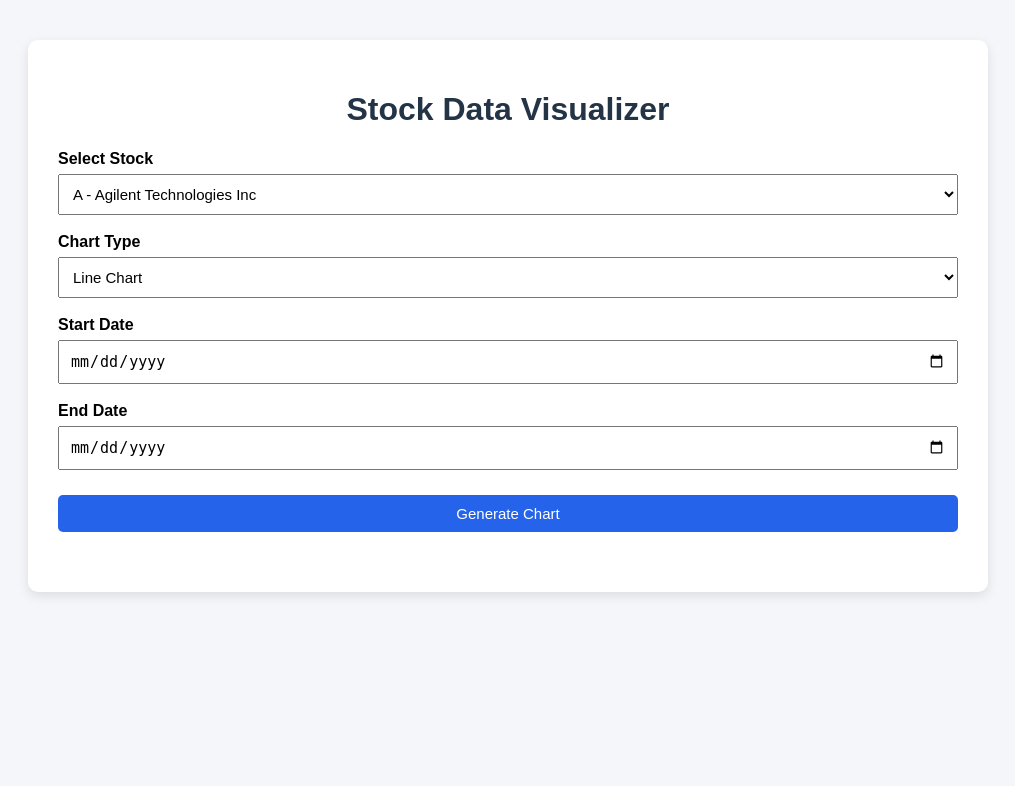
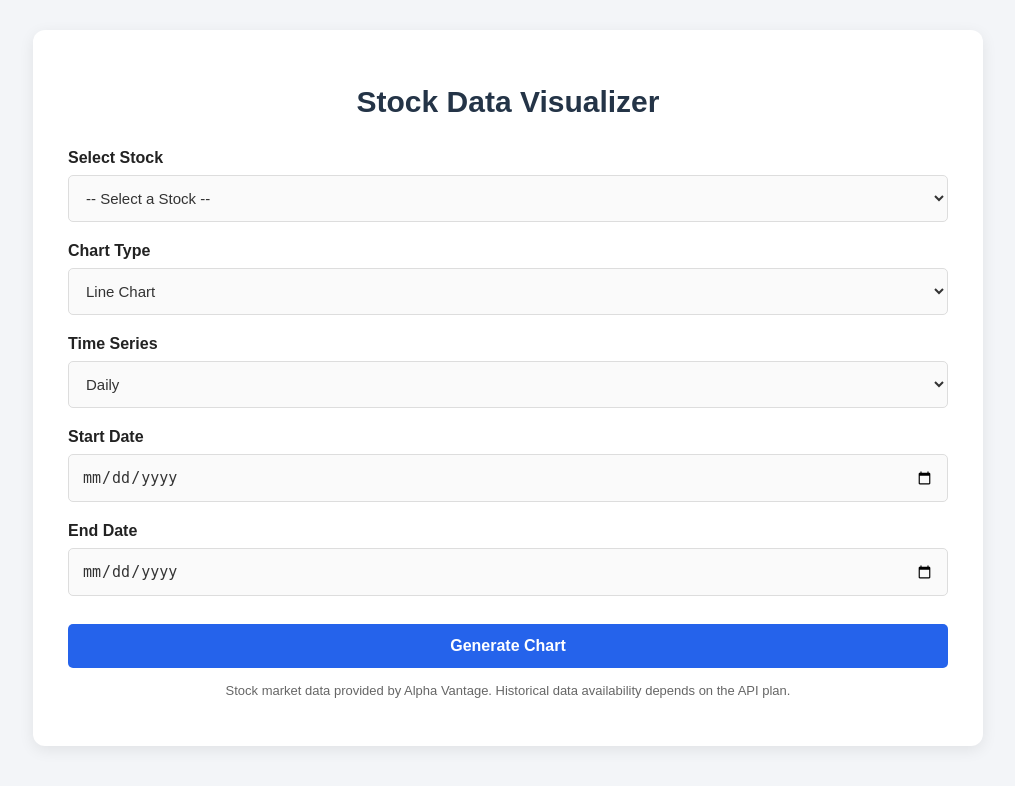
Before and after one commit to Garybyte/4320-Stock-Data-Visualization, a Flask app: page / in a window 1280 px wide. Shown: the top 786 px of the page, without its empty margins (132-1147 px from the left). Run offline with Flask 3, Linux system fonts and the light colour scheme.

Commit message:
Add time series selection and input validation

```diff
--- a/app.py
+++ b/app.py
@@ -1,3 +1,4 @@
+
 import csv
 import os
 from datetime import date
@@ -12,89 +13,228 @@ from flask import Flask, render_template, request
 load_dotenv()
 
 app = Flask(__name__)
+
 BASE_DIR = Path(__file__).resolve().parent
 
+SERIES_OPTIONS = {
+    "daily": ("TIME_SERIES_DAILY", "Time Series (Daily)"),
+    "weekly": ("TIME_SERIES_WEEKLY", "Weekly Time Series"),
+    "monthly": ("TIME_SERIES_MONTHLY", "Monthly Time Series")
+}
 
+
+# Load stock symbols from the CSV file
 def load_stocks():
     stocks = []
 
-    with open(BASE_DIR / "stocks.csv", newline="", encoding="utf-8-sig") as file:
+    with open(
+        BASE_DIR / "stocks.csv",
+        newline="",
+        encoding="utf-8-sig"
+    ) as file:
         reader = csv.DictReader(file)
 
         for row in reader:
-            stocks.append({
-                "symbol": row["Symbol"].strip(),
-                "name": row["Name"].strip()
-            })
+            symbol = row["Symbol"].strip()
+            name = row["Name"].strip()
+
+            if symbol:
+                stocks.append({
+                    "symbol": symbol,
+                    "name": name
+                })
 
     return sorted(stocks, key=lambda stock: stock["symbol"])
 
 
-def get_stock_data(symbol):
+# Retrieve stock information from Alpha Vantage
+def get_stock_data(symbol, time_series):
     api_key = os.getenv("ALPHAVANTAGE_API_KEY")
 
     if not api_key:
         raise ValueError("Alpha Vantage API key is missing.")
 
-    url = "https://www.alphavantage.co/query"
+    if time_series not in SERIES_OPTIONS:
+        raise ValueError("Invalid time series selected.")
+
+    function_name, data_key = SERIES_OPTIONS[time_series]
 
     params = {
-        "function": "TIME_SERIES_DAILY",
+        "function": function_name,
         "symbol": symbol,
-        "outputsize": "compact",
         "apikey": api_key
     }
 
-    response = requests.get(url, params=params, timeout=20)
+    if time_series == "daily":
+        params["outputsize"] = "compact"
+
+    response = requests.get(
+        "https://www.alphavantage.co/query",
+        params=params,
+        timeout=20
+    )
+
     response.raise_for_status()
-    data = response.json()
 
-    if "Time Series (Daily)" not in data:
-        raise ValueError(
-            "Stock data unavailable. Check the stock symbol "
-            "or your Alpha Vantage API limit."
-        )
+    try:
+        data = response.json()
+    except ValueError:
+        raise ValueError("Invalid response from Alpha Vantage.")
 
-    daily_data = data["Time Series (Daily)"]
+    if not isinstance(data, dict):
+        raise ValueError("Unexpected response from Alpha Vantage.")
+
+    if data_key not in data:
+        if "Note" in data or "Information" in data:
+            raise ValueError(
+                "Alpha Vantage could not provide the requested data. "
+                "The API may have reached its request limit "
+                "or this feature may require a paid plan."
+            )
+
+        if "Error Message" in data:
+            raise ValueError("Invalid or unavailable stock symbol.")
+
+        raise ValueError("Stock data is currently unavailable.")
+
+    daily_data = data[data_key]
+
+    if not isinstance(daily_data, dict) or not daily_data:
+        raise ValueError("No stock data was returned.")
 
     df = pd.DataFrame.from_dict(daily_data, orient="index")
-    df.index = pd.to_datetime(df.index)
+
+    if "4. close" not in df.columns:
+        raise ValueError("Closing price data is missing.")
+
+    df.index = pd.to_datetime(df.index, errors="coerce")
+    df = df.loc[~df.index.isna()].copy()
+
+    df["Close"] = pd.to_numeric(
+        df["4. close"], errors="coerce"
+    )
+
+    df = df.dropna(subset=["Close"])
     df = df.sort_index()
 
-    df["Close"] = pd.to_numeric(df["4. close"])
+    if df.empty:
+        raise ValueError("No valid stock prices were returned.")
 
     return df
 
 
+# Generate stock chart
+def create_chart(df, symbol, chart_type, time_series):
+    chart_data = df.reset_index()
+    chart_data = chart_data.rename(columns={"index": "Date"})
+
+    title = (
+        f"{symbol} Stock Closing Prices "
+        f"({time_series.capitalize()})"
+    )
+
+    if chart_type == "line":
+        fig = px.line(
+            chart_data,
+            x="Date",
+            y="Close",
+            title=title
+        )
+    elif chart_type == "bar":
+        fig = px.bar(
+            chart_data,
+            x="Date",
+            y="Close",
+            title=title
+        )
+    else:
+        raise ValueError("Invalid chart type selected.")
+
+    fig.update_layout(
+        xaxis_title="Date",
+        yaxis_title="Closing Price (USD)",
+        template="plotly_white",
+        margin=dict(l=40, r=30, t=70, b=40),
+        height=480
+    )
+
+    return fig.to_html(
+        full_html=False,
+        include_plotlyjs=True
+    )
+
+
+# Main Flask route - GET and POST
 @app.route("/", methods=["GET", "POST"])
 def index():
     stocks = load_stocks()
+
     chart_html = None
     error = None
 
+    selected_symbol = request.form.get("symbol", "")
+    selected_chart = request.form.get("chart_type", "line")
+    selected_series = request.form.get("time_series", "daily")
+    selected_start = request.form.get("start_date", "")
+    selected_end = request.form.get("end_date", "")
+
     if request.method == "POST":
-        symbol = request.form.get("symbol", "")
-        chart_type = request.form.get("chart_type", "line")
-        start_date = request.form.get("start_date", "")
-        end_date = request.form.get("end_date", "")
+        try:
+            # Validate stock symbol
+            valid_symbols = {
+                stock["symbol"] for stock in stocks
+            }
 
-        try:
-            valid_symbols = {stock["symbol"] for stock in stocks}
+            if not selected_symbol:
+                raise ValueError("Please select a stock symbol.")
 
-            if symbol not in valid_symbols:
-                raise ValueError("Please select a valid stock.")
+            if selected_symbol not in valid_symbols:
+                raise ValueError("Invalid stock symbol selected.")
 
-            if chart_type not in ("line", "bar"):
-                raise ValueError("Invalid chart type.")
+            # Validate chart type
+            if selected_chart not in ("line", "bar"):
+                raise ValueError("Invalid chart type selected.")
 
-            start = date.fromisoformat(start_date)
-            end = date.fromisoformat(end_date)
+            # Validate time series
+            if selected_series not in SERIES_OPTIONS:
+                raise ValueError("Invalid time series selected.")
 
-            if start > end:
-                raise ValueError("Start date must be before end date.")
+            # Validate start date
+            if not selected_start:
+                raise ValueError("Please enter a start date.")
 
-            df = get_stock_data(symbol)
+            try:
+                start = date.fromisoformat(selected_start)
+            except ValueError:
+                raise ValueError("Invalid start date.")
 
+            # Validate end date
+            if not selected_end:
+                raise ValueError("Please enter an end date.")
+
+            try:
+                end = date.fromisoformat(selected_end)
+            except ValueError:
+                raise ValueError("Invalid end date.")
+
+            # Validate date range
+            if start >= end:
+                raise ValueError(
+                    "End date must be after start date."
+                )
+
+            if end > date.today():
+                raise ValueError(
+                    "End date cannot be in the future."
+                )
+
+            # Retrieve stock prices
+            df = get_stock_data(
+                selected_symbol,
+                selected_series
+            )
+
+            # Filter by selected dates
             df = df.loc[
                 (df.index.date >= start) &
                 (df.index.date <= end)
@@ -102,50 +242,46 @@ def index():
 
             if df.empty:
                 raise ValueError(
-                    "No stock data found for these dates. "
-                    "Try a more recent date range."
+                    "No stock data found for this date range. "
+                    "Try different dates or a different time series."
                 )
 
-            if chart_type == "bar":
-                fig = px.bar(
-                    df,
-                    x=df.index,
-                    y="Close",
-                    title=f"{symbol} Stock Closing Prices"
-                )
-            else:
-                fig = px.line(
-                    df,
-                    x=df.index,
-                    y="Close",
-                    title=f"{symbol} Stock Closing Prices"
-                )
-
-            fig.update_layout(
-                xaxis_title="Date",
-                yaxis_title="Closing Price (USD)",
-                template="plotly_white"
+            # Generate chart
+            chart_html = create_chart(
+                df,
+                selected_symbol,
+                selected_chart,
+                selected_series
             )
 
-            chart_html = fig.to_html(
-                full_html=False,
-                include_plotlyjs=True
+        except ValueError as e:
+            error = str(e)
+
+        except requests.RequestException:
+            error = (
+                "Unable to connect to Alpha Vantage. "
+                "Please try again."
             )
 
-        except (ValueError, requests.RequestException) as e:
-            error = str(e)
-
+        except (KeyError, TypeError, pd.errors.ParserError):
+            error = "Unable to process the stock data."
 
     return render_template(
         "index.html",
         stocks=stocks,
         chart_html=chart_html,
         error=error,
-        selected_symbol=request.form.get("symbol", ""),
-        selected_chart=request.form.get("chart_type", "line"),
-        selected_start=request.form.get("start_date", ""),
-        selected_end=request.form.get("end_date", "")
-)
+        selected_symbol=selected_symbol,
+        selected_chart=selected_chart,
+        selected_series=selected_series,
+        selected_start=selected_start,
+        selected_end=selected_end
+    )
+
 
 if __name__ == "__main__":
-    app.run(host="0.0.0.0", port=5000, debug=False)
+    app.run(
+        host="0.0.0.0",
+        port=5000,
+        debug=False
+    )
--- a/templates/index.html
+++ b/templates/index.html
@@ -1,52 +1,79 @@
+
 <!DOCTYPE html>
 <html lang="en">
+
 <head>
     <meta charset="UTF-8">
     <meta name="viewport" content="width=device-width, initial-scale=1.0">
+
     <title>Stock Data Visualizer</title>
 
     <style>
+        * {
+            box-sizing: border-box;
+        }
+
         body {
             font-family: Arial, sans-serif;
-            background-color: #f4f6f9;
+            background-color: #f3f5f8;
             margin: 0;
-            padding: 40px 20px;
+            padding: 30px 20px;
+            color: #243447;
         }
 
         .container {
-            max-width: 900px;
+            max-width: 950px;
             margin: auto;
             background: white;
-            padding: 30px;
-            border-radius: 10px;
-            box-shadow: 0 4px 12px rgba(0,0,0,0.1);
+            padding: 35px;
+            border-radius: 12px;
+            box-shadow: 0 4px 15px rgba(0, 0, 0, 0.08);
         }
 
         h1 {
             text-align: center;
             color: #243447;
+            margin-bottom: 30px;
+            font-size: 30px;
         }
 
         label {
             display: block;
-            margin-top: 18px;
-            margin-bottom: 6px;
+            margin-top: 20px;
+            margin-bottom: 8px;
             font-weight: bold;
+            color: #222;
         }
 
-        select, input, button {
+        select,
+        input {
+            display: block;
             width: 100%;
-            padding: 10px;
-            box-sizing: border-box;
+            padding: 13px;
+            border: 1px solid #ddd;
+            border-radius: 5px;
+            background-color: #fafafa;
             font-size: 15px;
+            color: #333;
+        }
+
+        select:focus,
+        input:focus {
+            outline: none;
+            border-color: #2563eb;
         }
 
         button {
-            margin-top: 25px;
+            display: block;
+            width: 100%;
+            margin-top: 28px;
+            padding: 13px;
             background-color: #2563eb;
             color: white;
             border: none;
             border-radius: 5px;
+            font-size: 16px;
+            font-weight: bold;
             cursor: pointer;
         }
 
@@ -54,21 +81,56 @@
             background-color: #1d4ed8;
         }
 
+        .error {
+            color: #b91c1c;
+            background-color: #fef2f2;
+            border: 1px solid #fecaca;
+            padding: 13px;
+            margin-top: 25px;
+            border-radius: 5px;
+        }
+
         .chart {
-            margin-top: 30px;
+            margin-top: 35px;
+            width: 100%;
+        }
+
+        .info {
+            margin-top: 15px;
+            color: #666;
+            font-size: 13px;
+            text-align: center;
+        }
+
+        @media (max-width: 600px) {
+            .container {
+                padding: 20px;
+            }
+
+            h1 {
+                font-size: 24px;
+            }
         }
     </style>
 </head>
 
 <body>
+
     <div class="container">
+
         <h1>Stock Data Visualizer</h1>
 
-        <form method="POST">
+        <form method="POST" action="/">
 
+            <!-- Stock Symbol -->
+            <label for="symbol">Select Stock</label>
 
-    <label for="symbol">Select Stock</label>
             <select id="symbol" name="symbol" required>
+                <option value="" disabled
+                    {% if not selected_symbol %}selected{% endif %}>
+                    -- Select a Stock --
+                </option>
+
                 {% for stock in stocks %}
                 <option value="{{ stock.symbol }}"
                     {% if stock.symbol == selected_symbol %}selected{% endif %}>
@@ -78,38 +140,101 @@
             </select>
 
 
+            <!-- Chart Type -->
             <label for="chart_type">Chart Type</label>
-            <select id="chart_type" name="chart_type">
-                <option value="line" {% if selected_chart == "line" %}selected{% endif %}>Line Chart</option>
-                <option value="bar" {% if selected_chart == "bar" %}selected{% endif %}>Bar Chart</option>
+
+            <select id="chart_type" name="chart_type" required>
+
+                <option value="line"
+                    {% if selected_chart == "line" %}selected{% endif %}>
+                    Line Chart
+                </option>
+
+                <option value="bar"
+                    {% if selected_chart == "bar" %}selected{% endif %}>
+                    Bar Chart
+                </option>
+
             </select>
 
 
-            <label for="start_date">Start Date</label>
-            <input type="date" id="start_date" name="start_date"
-                    value="{{ selected_start }}" required>
+            <!-- Time Series -->
+            <label for="time_series">Time Series</label>
 
-            <label for="end_date">End Date</label>
-            <input type="date" id="end_date" name="end_date"
-                    value="{{ selected_end }}" required>
+            <select id="time_series" name="time_series" required>
+
+                <option value="daily"
+                    {% if selected_series == "daily" %}selected{% endif %}>
+                    Daily
+                </option>
+
+                <option value="weekly"
+                    {% if selected_series == "weekly" %}selected{% endif %}>
+                    Weekly
+                </option>
+
+                <option value="monthly"
+                    {% if selected_series == "monthly" %}selected{% endif %}>
+                    Monthly
+                </option>
+
+            </select>
 
 
-            <button type="submit">Generate Chart</button>
+            <!-- Start Date -->
+            <label for="start_date">Start Date</label>
+
+            <input
+                type="date"
+                id="start_date"
+                name="start_date"
+                value="{{ selected_start }}"
+                required
+            >
+
+
+            <!-- End Date -->
+            <label for="end_date">End Date</label>
+
+            <input
+                type="date"
+                id="end_date"
+                name="end_date"
+                value="{{ selected_end }}"
+                required
+            >
+
+
+            <!-- Submit Button -->
+            <button type="submit">
+                Generate Chart
+            </button>
+
         </form>
 
-        <div class="chart">
 
+        <!-- Error Message -->
         {% if error %}
-             <p style="color: red; margin-top: 20px;">
+        <div class="error" role="alert">
             {{ error }}
-        </p>
+        </div>
         {% endif %}
 
+
+        <!-- Stock Chart -->
         {% if chart_html %}
+        <div class="chart">
             {{ chart_html | safe }}
+        </div>
         {% endif %}
+
+
+        <p class="info">
+            Stock market data provided by Alpha Vantage.
+            Historical data availability depends on the API plan.
+        </p>
+
     </div>
 
-    </div>
 </body>
 </html>
```
Lines whose indentation alone changed are shown as unchanged.
